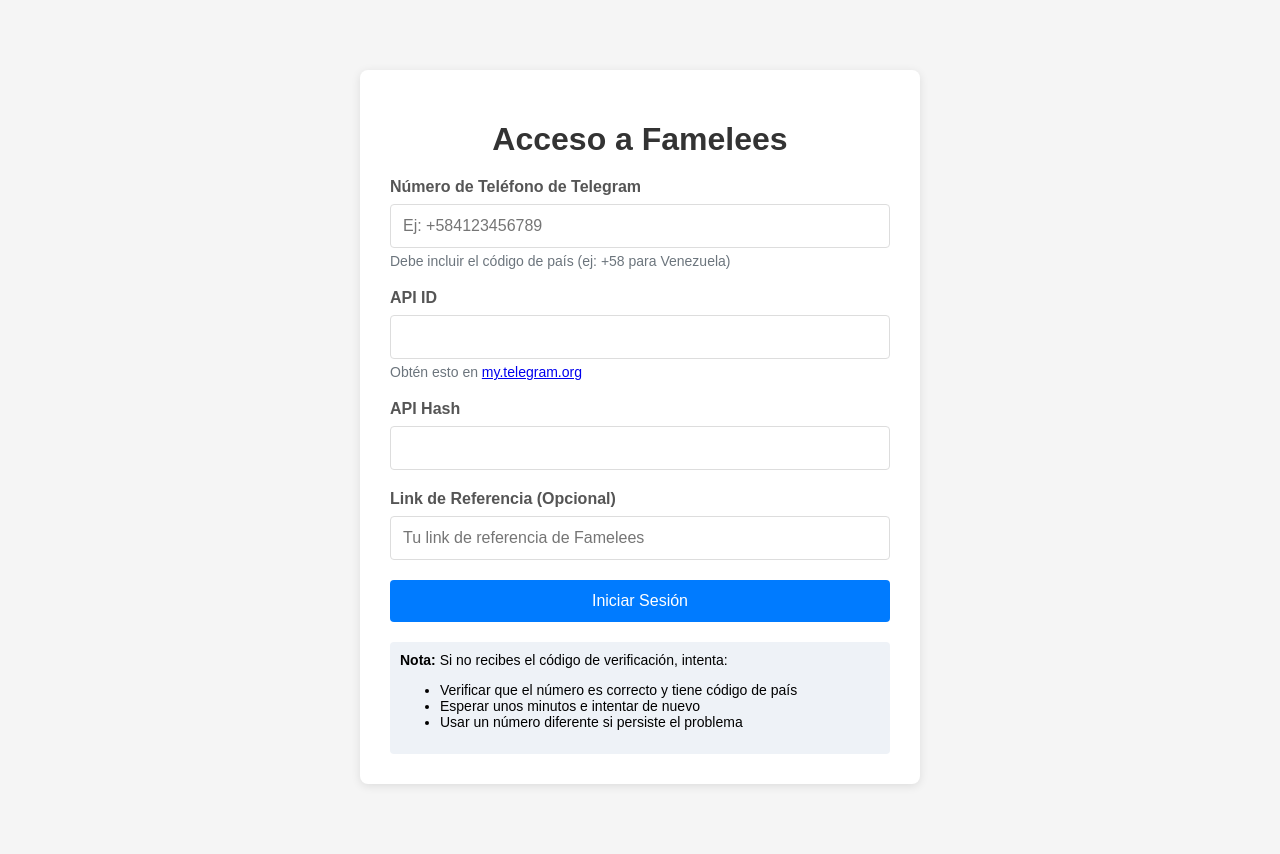
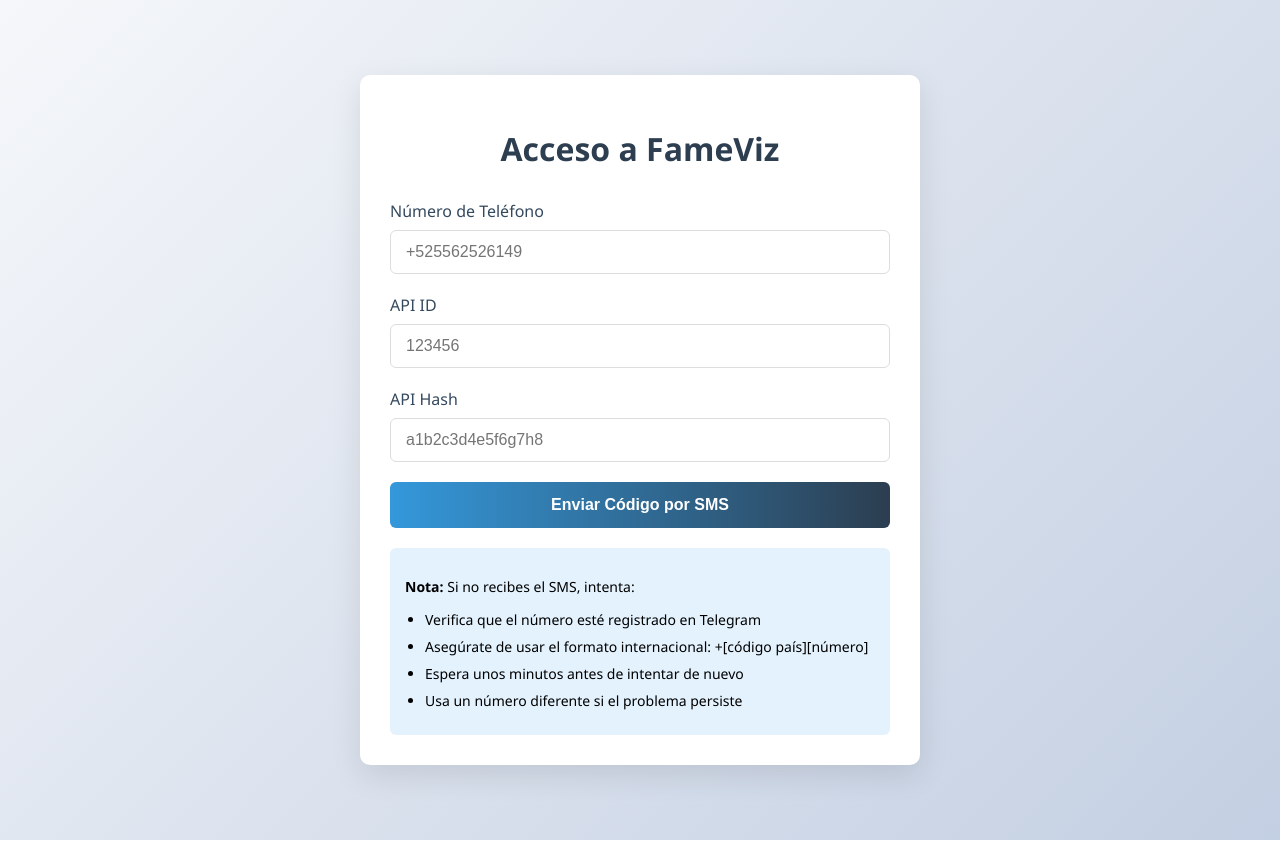
Before and after one commit to zafronock2028/Telegram-auto-poster-version-lite, a Python web app: template templates/index.html in a window 1280 px wide. Run offline with Jinja, Linux system fonts and the light colour scheme; the template is opened without the code that fills it, so the values that code supplies are empty.

Commit message:
Update index.html

```diff
--- a/templates/index.html
+++ b/templates/index.html
@@ -2,26 +2,31 @@
 <html lang="es">
 <head>
     <meta charset="UTF-8">
-    <title>Famelees - Acceso</title>
+    <title>Acceso a FameViz</title>
     <style>
         body {
-            font-family: Arial, sans-serif;
-            background-color: #f5f5f5;
+            font-family: 'Segoe UI', Tahoma, Geneva, Verdana, sans-serif;
+            background: linear-gradient(135deg, #f5f7fa 0%, #c3cfe2 100%);
             margin: 0;
             padding: 20px;
+            min-height: 100vh;
+            display: flex;
+            justify-content: center;
+            align-items: center;
         }
         .container {
+            background: white;
+            border-radius: 10px;
+            box-shadow: 0 10px 30px rgba(0, 0, 0, 0.1);
+            padding: 30px;
+            width: 100%;
             max-width: 500px;
-            margin: 50px auto;
-            padding: 30px;
-            background: white;
-            border-radius: 8px;
-            box-shadow: 0 2px 10px rgba(0,0,0,0.1);
         }
         h1 {
             text-align: center;
-            color: #333;
-            margin-bottom: 20px;
+            color: #2c3e50;
+            margin-bottom: 30px;
+            font-weight: 600;
         }
         .form-group {
             margin-bottom: 20px;
@@ -29,127 +34,99 @@
         label {
             display: block;
             margin-bottom: 8px;
-            font-weight: bold;
-            color: #555;
+            font-weight: 500;
+            color: #34495e;
         }
-        input[type="text"],
-        input[type="tel"] {
+        input {
             width: 100%;
-            padding: 12px;
+            padding: 12px 15px;
             border: 1px solid #ddd;
-            border-radius: 4px;
+            border-radius: 6px;
             font-size: 16px;
             box-sizing: border-box;
+            transition: border-color 0.3s;
+        }
+        input:focus {
+            border-color: #3498db;
+            outline: none;
+            box-shadow: 0 0 0 3px rgba(52, 152, 219, 0.2);
         }
         button {
             width: 100%;
-            padding: 12px;
-            background-color: #007bff;
+            padding: 14px;
+            background: linear-gradient(to right, #3498db, #2c3e50);
             color: white;
             border: none;
-            border-radius: 4px;
+            border-radius: 6px;
             font-size: 16px;
+            font-weight: 600;
             cursor: pointer;
-            transition: background-color 0.3s;
+            transition: transform 0.3s, box-shadow 0.3s;
         }
         button:hover {
-            background-color: #0069d9;
-        }
-        button:disabled {
-            background-color: #6c757d;
-            cursor: not-allowed;
+            transform: translateY(-2px);
+            box-shadow: 0 5px 15px rgba(0, 0, 0, 0.1);
         }
         .error {
-            color: #dc3545;
-            padding: 10px;
-            background-color: #f8d7da;
-            border-radius: 4px;
+            background-color: #ffebee;
+            color: #c62828;
+            padding: 15px;
+            border-radius: 6px;
             margin-bottom: 20px;
+            border-left: 4px solid #c62828;
         }
-        .note {
-            font-size: 14px;
-            color: #6c757d;
-            margin-top: 5px;
-        }
-        .phone-hint {
-            color: #dc3545;
-            font-size: 0.9em;
-            margin-top: 5px;
-            display: none;
-        }
-        .form-note {
+        .instructions {
+            background-color: #e3f2fd;
+            padding: 15px;
+            border-radius: 6px;
             margin-top: 20px;
-            padding: 10px;
-            background-color: #eef2f7;
-            border-radius: 4px;
             font-size: 14px;
         }
+        .instructions ul {
+            padding-left: 20px;
+            margin: 10px 0;
+        }
+        .instructions li {
+            margin-bottom: 8px;
+        }
     </style>
-    <script>
-        function validatePhone() {
-            const phoneInput = document.getElementById('phone');
-            if (!phoneInput.value.startsWith('+')) {
-                document.getElementById('phone-error').style.display = 'block';
-                return false;
-            }
-            document.getElementById('phone-error').style.display = 'none';
-            return true;
-        }
-
-        function preventDoubleSubmit() {
-            const btn = document.getElementById('login-btn');
-            btn.disabled = true;
-            btn.textContent = 'Enviando código...';
-            return true;
-        }
-    </script>
 </head>
 <body>
     <div class="container">
-        <h1>Acceso a Famelees</h1>
+        <h1>Acceso a FameViz</h1>
 
         {% if error %}
         <div class="error">{{ error }}</div>
         {% endif %}
 
-        <form method="POST" action="/" onsubmit="return validatePhone() && preventDoubleSubmit()">
+        <form method="POST">
             <div class="form-group">
-                <label for="phone">Número de Teléfono de Telegram</label>
-                <input type="tel" id="phone" name="phone" required
-                       placeholder="Ej: +584123456789">
-                <div class="phone-hint" id="phone-error">
-                    ¡Debe incluir el código de país (ej: +58)!
-                </div>
-                <div class="note">Debe incluir el código de país (ej: +58 para Venezuela)</div>
+                <label for="phone">Número de Teléfono</label>
+                <input type="tel" name="phone" placeholder="+525562526149" required>
             </div>
 
             <div class="form-group">
                 <label for="api_id">API ID</label>
-                <input type="text" id="api_id" name="api_id" required>
-                <div class="note">Obtén esto en <a href="https://my.telegram.org/apps" target="_blank">my.telegram.org</a></div>
+                <input type="text" name="api_id" placeholder="123456" required>
             </div>
 
             <div class="form-group">
                 <label for="api_hash">API Hash</label>
-                <input type="text" id="api_hash" name="api_hash" required>
+                <input type="text" name="api_hash" placeholder="a1b2c3d4e5f6g7h8" required>
             </div>
 
-            <div class="form-group">
-                <label for="ref_link">Link de Referencia (Opcional)</label>
-                <input type="text" id="ref_link" name="ref_link" placeholder="Tu link de referencia de Famelees">
-            </div>
+            <button type="submit">Enviar Código por SMS</button>
+        </form>
 
-            <button type="submit" id="login-btn">Iniciar Sesión</button>
-
-            <div class="form-note">
-                <strong>Nota:</strong> Si no recibes el código de verificación, intenta:
-                <ul>
-                    <li>Verificar que el número es correcto y tiene código de país</li>
-                    <li>Esperar unos minutos e intentar de nuevo</li>
-                    <li>Usar un número diferente si persiste el problema</li>
-                </ul>
-            </div>
-        </form>
+        <div class="instructions">
+            <p><strong>Nota:</strong> Si no recibes el SMS, intenta:</p>
+            <ul>
+                <li>Verifica que el número esté registrado en Telegram</li>
+                <li>Asegúrate de usar el formato internacional: +[código país][número]</li>
+                <li>Espera unos minutos antes de intentar de nuevo</li>
+                <li>Usa un número diferente si el problema persiste</li>
+            </ul>
+        </div>
     </div>
 </body>
 </html>
```
